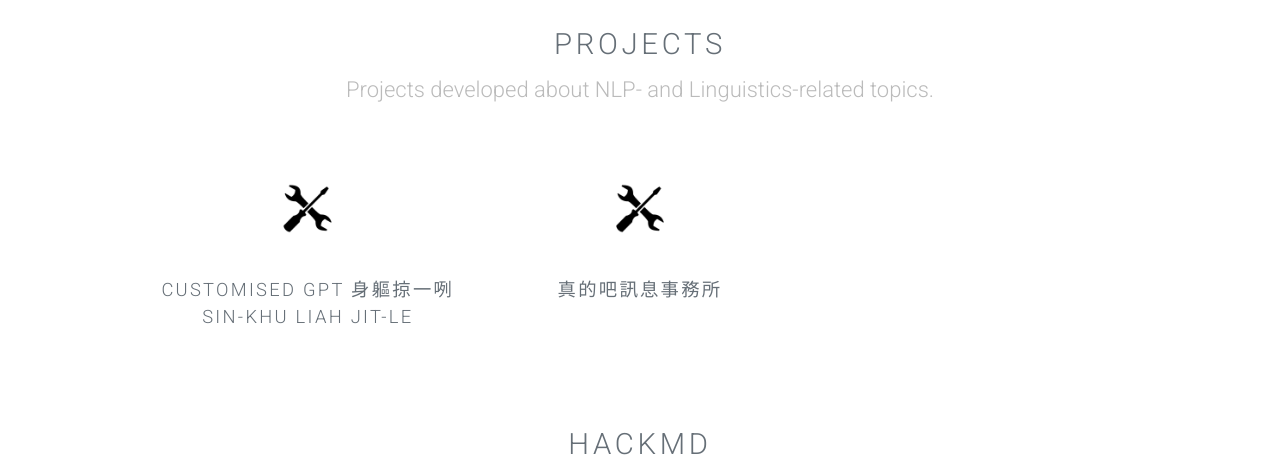
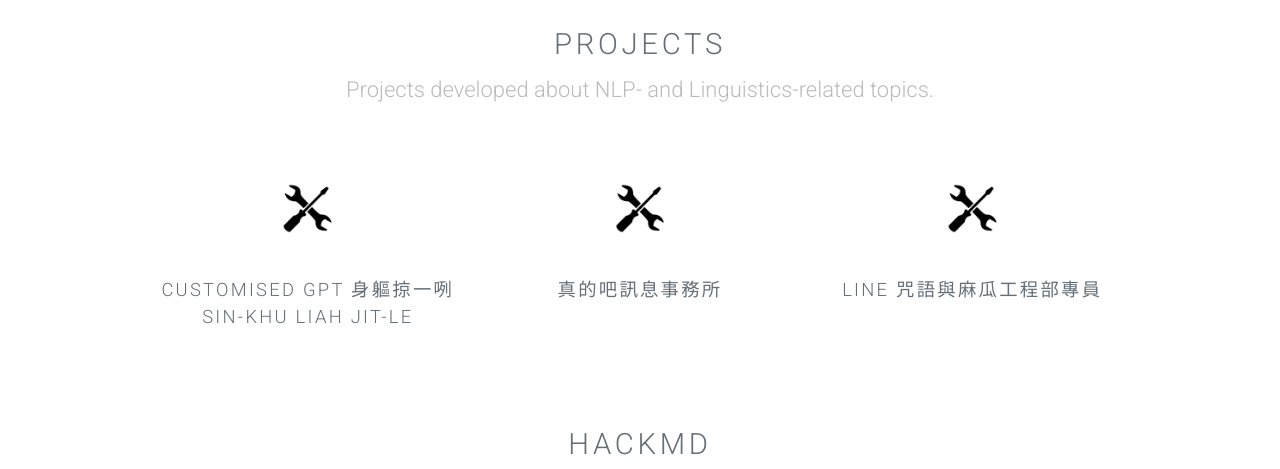
Before and after one commit to EntropiaTsai/EntropiaTsai.github.io, a plain HTML site: page porfolio.html in a window 1280 px wide. Shown: the part 339-808 px from the top of the page. Drawn offline with Linux system fonts and the light colour scheme.

Commit message:
Add Linebot

```diff
--- a/porfolio.html
+++ b/porfolio.html
@@ -40,6 +40,12 @@
 						<div class="4u">
 							<section class="special"><a href="https://drive.google.com/file/d/1WtZJGn2_4xL3inxSBEKs17tZOwehn11_/view" class="iamge fit" target="_blank"><img src="images/projects.jpg" alt="" width="70%" ></a>
 								<h3>真的吧訊息事務所</h3>
+								<!-- <p>This tutorial provides the method to build a Logistc Regression and.</p> -->
+								</section>
+						</div>
+						<div class="4u">
+							<section class="special"><a href="https://lin.ee/ZgVZwat" class="iamge fit" target="_blank"><img src="images/projects.jpg" alt="" width="70%" ></a>
+								<h3>LINE 咒語與麻瓜工程部專員</h3>
 								<!-- <p>This tutorial provides the method to build a Logistc Regression and.</p> -->
 								</section>
 						</div>
```
